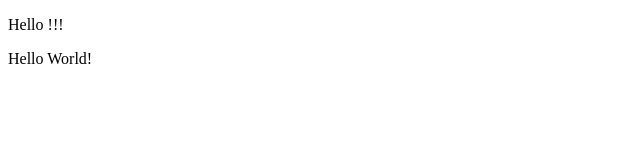
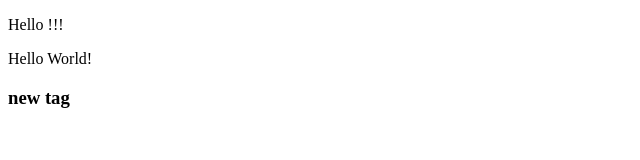
Before and after one commit to 3nj0y/project, a plain HTML site: page index.html in a window 1280 px wide. Shown: the full height of the page, 0-640 px from the left. Drawn offline with Linux system fonts and the light colour scheme.

Commit message:
commit number 3

```diff
--- a/index.html
+++ b/index.html
@@ -10,6 +10,7 @@
 
     <p onclick="">Hello !!!</p>
     <p onclick="">Hello World!</p>
+    <h3>new tag</h3>
 
     <!-- <script>
         alert(1);
```
